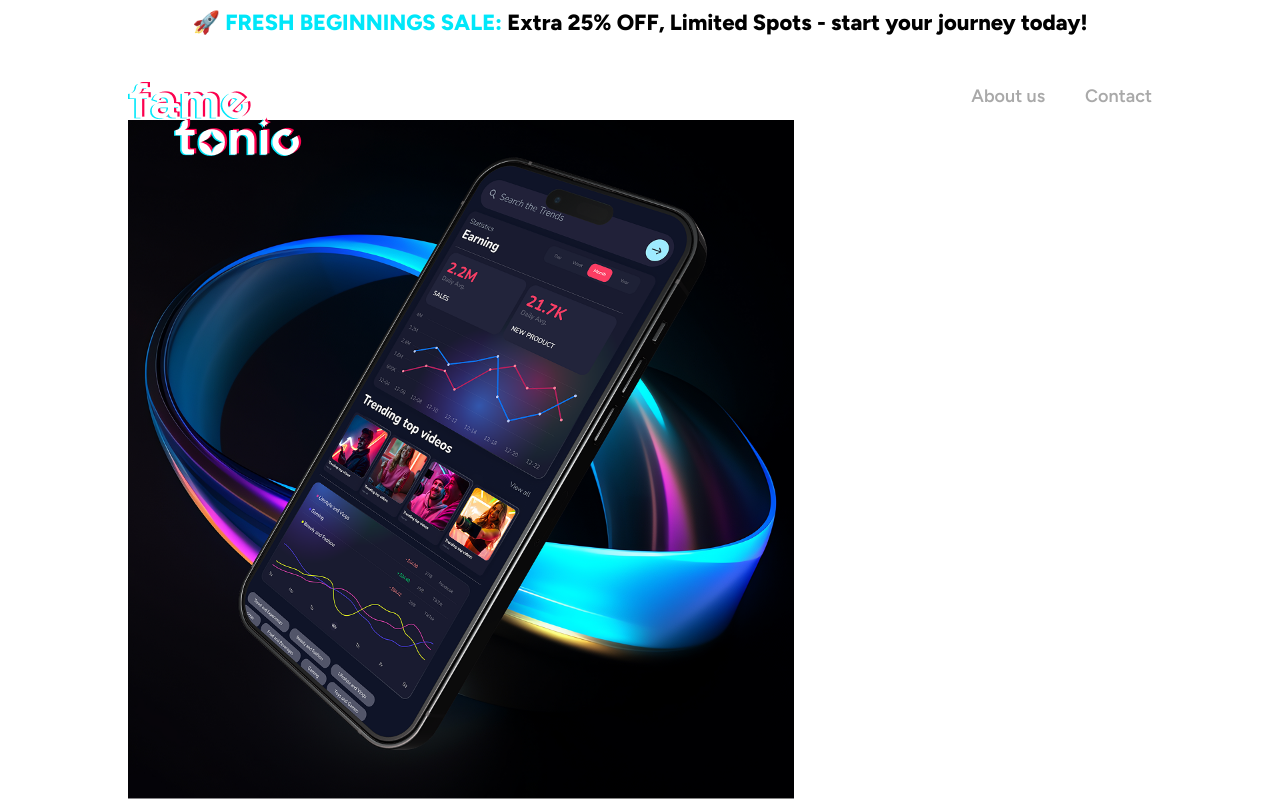
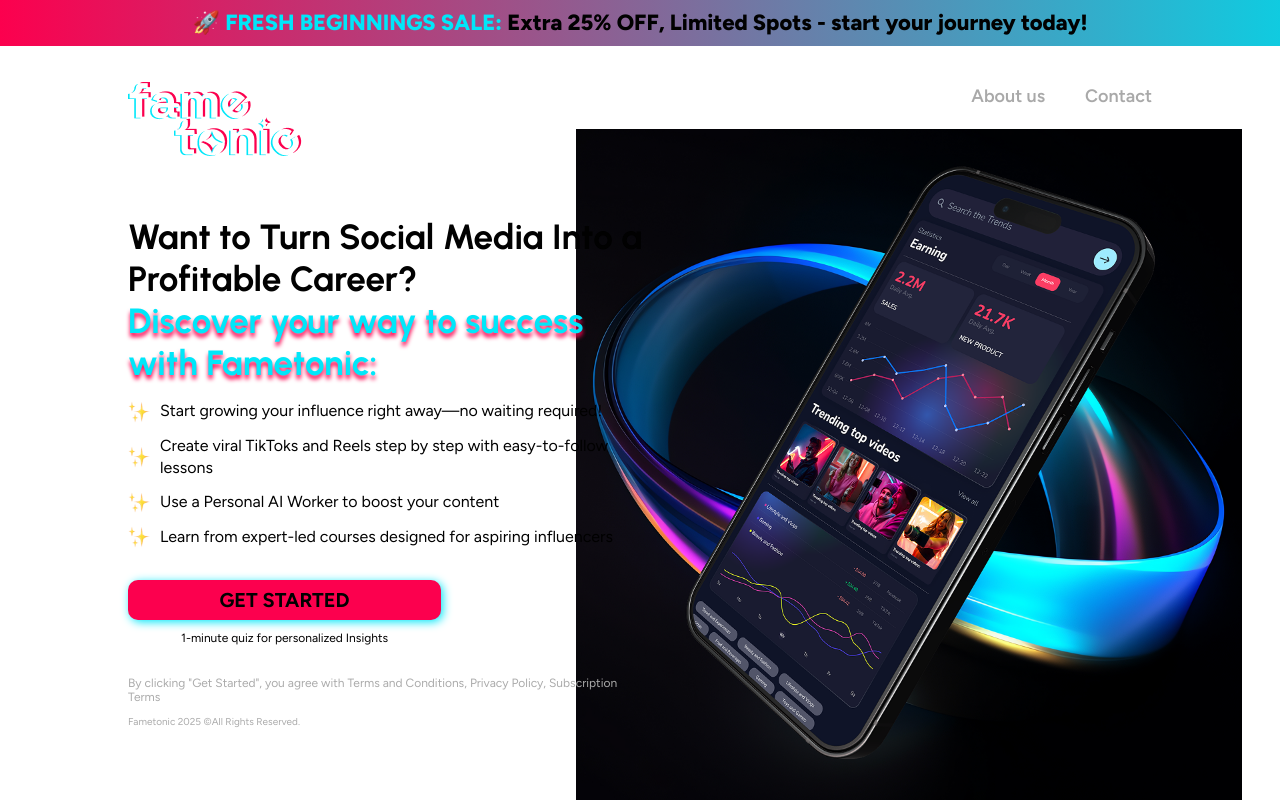
Before and after one commit to shahariar50/netzet-task, a Next.js app: page / in a window 1280 px wide. Shown: the top 800 px of the page. Built offline with nearby package versions, Linux system fonts and the light colour scheme.

Commit message:
finished desktop styling

```diff
--- a/src/app/globals.css
+++ b/src/app/globals.css
@@ -24,9 +24,9 @@
 }
 
 h3 {
-  @apply font-bold text-4xl;
+  @apply font-bold text-[35px] font-urbanist leading-[42px];
 }
 
 body {
-  @apply bg-background text-foreground font-figtree;
+  @apply bg-background text-foreground font-figtree text-base;
 }
--- a/src/app/page.tsx
+++ b/src/app/page.tsx
@@ -7,7 +7,7 @@
       <div className="absolute top-0 w-full">
         <Header />
       </div>
-      <div className="pt-30">
+      <div className="pt-40">
         <Banner />
       </div>
     </div>
--- a/src/components/Banner.tsx
+++ b/src/components/Banner.tsx
@@ -1,28 +1,54 @@
+import { INFOS } from "@/utils/const";
 import Image from "next/image";
 
 const Banner = () => {
   return (
     <div>
       <div className="max-w-5xl mx-auto">
-        <div>
-          <div>
+        <div className="w-full relative">
+          <div className="absolute bottom-0 right-[calc(0%-90px)] -z-1">
             <Image src="/banner.png" alt="banner" width={666} height={679} />
           </div>
-          <div>
-            <h3>Want to Turn Social Media Into a Profitable Career?</h3>
-            <h3>Discover your way to success with Fametonic:</h3>
-            <ul>
-              <li></li>
-            </ul>
+          <div className="max-w-[516px] pt-14 pb-20">
             <div>
-              <button>GET STARTED</button>
-              <p>1-minute quiz for personalized Insights</p>
+              <h3>Want to Turn Social Media Into a Profitable Career?</h3>
+              <h3 className="text-secondary drop-shadow-[0px_4px_2px_var(--color-primary)] mb-4">
+                Discover your way to success with Fametonic:
+              </h3>
+              <ul className="mb-8">
+                {INFOS.map((info) => (
+                  <li
+                    className="flex items-center gap-2.5 mb-3 leading-[22px]"
+                    key={info.id}
+                  >
+                    <Image
+                      src="/sprinkle.png"
+                      alt="check"
+                      width={22}
+                      height={22}
+                    />{" "}
+                    {info.text}
+                  </li>
+                ))}
+              </ul>
+              <div className="mb-[30px] w-min">
+                <button className="mb-2.5 py-2 px-10 bg-primary w-[313px] text-xl leading-[24px] rounded-[10px] uppercase font-bold cursor-pointer shadow-[2px_2px_10px_0px_var(--color-secondary)]">
+                  GET STARTED
+                </button>
+                <p className="text-xs text-center">
+                  1-minute quiz for personalized Insights
+                </p>
+              </div>
+              <div className="text-[#ababab]">
+                <p className="mb-3 text-xs leading-[14px]">
+                  By clicking &quot;Get Started&quot;, you agree with Terms and
+                  Conditions, Privacy Policy, Subscription Terms
+                </p>
+                <p className="text-[10px] leading-[12px]">
+                  Fametonic 2025 ©All Rights Reserved.
+                </p>
+              </div>
             </div>
-            <p>
-              By clicking &quot;Get Started&quot;, you agree with Terms and
-              Conditions, Privacy Policy, Subscription Terms
-            </p>
-            <p>Fametonic 2025 ©All Rights Reserved.</p>
           </div>
         </div>
       </div>
--- /dev/null
+++ b/src/utils/const.ts
@@ -0,0 +1,18 @@
+export const INFOS = [
+  {
+    id: 1,
+    text: "Start growing your influence right away—no waiting required!",
+  },
+  {
+    id: 2,
+    text: "Create viral TikToks and Reels step by step with easy-to-follow lessons",
+  },
+  {
+    id: 3,
+    text: "Use a Personal AI Worker to boost your content",
+  },
+  {
+    id: 4,
+    text: "Learn from expert-led courses designed for aspiring influencers",
+  },
+];
```
Also changed, not shown: public/sprinkle.png (added).
